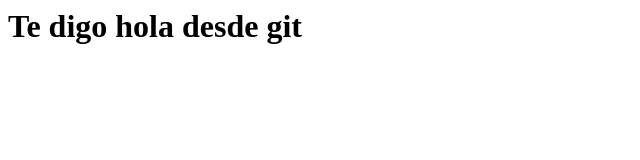
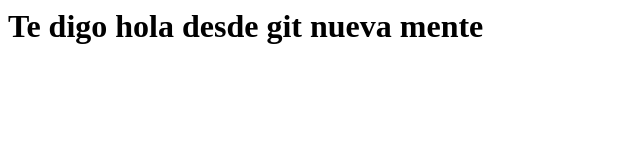
Before and after one commit to emedinac1975/sitiopruebaazure, a plain HTML site: page index.html in a window 1280 px wide. Shown: the whole page, without its empty margins (0-640 px from the left). Drawn offline with Linux system fonts and the light colour scheme.

Commit message:
actualizando archivo  nuevamente

```diff
--- a/index.html
+++ b/index.html
@@ -1,8 +1,8 @@
 <html>
 <head>
-<title>Hola desde GIT</title>
+<title>Hola desde GIT nuevamente </title>
 </head>
 <body>
-<h1>Te digo hola desde git</h1>
+<h1>Te digo hola desde git  nueva mente</h1>
 </body>
 </html>
```
